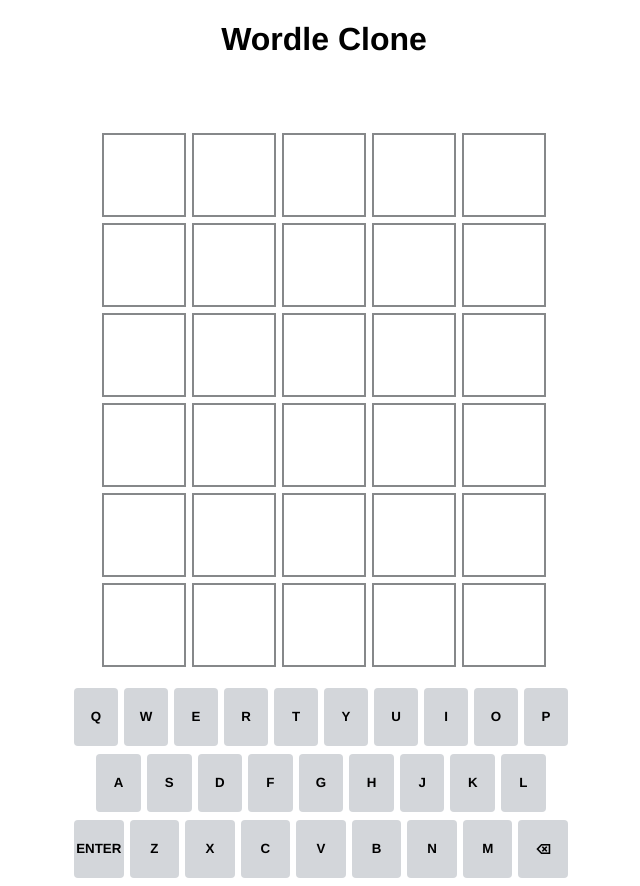
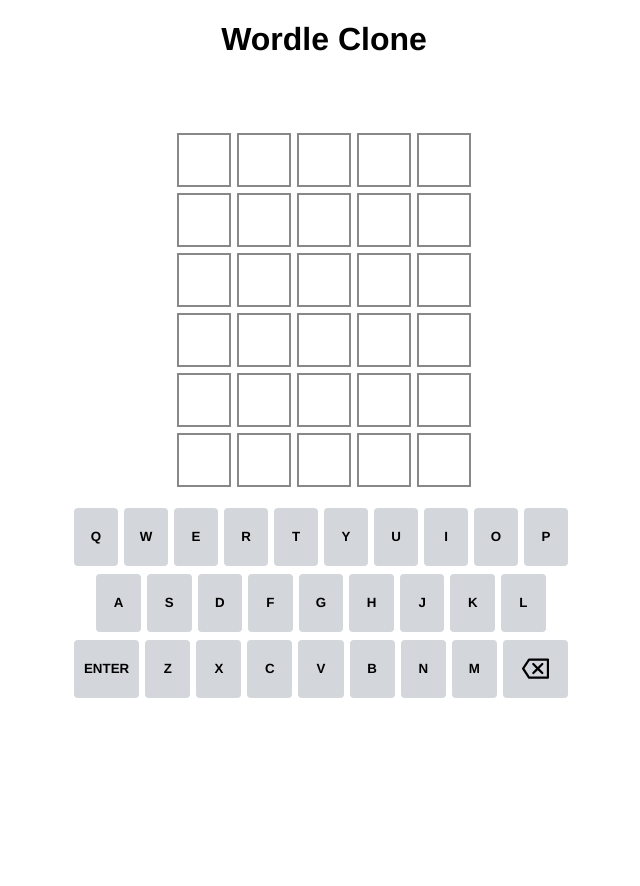
Before and after one commit to dmcruz/react-wordle, a React (Create React App) app: page / in a window 1280 px wide. Shown: the whole page, without its empty margins (316-956 px from the left). After the commit the page ends 800 px from the top, so only its background shows below. Built offline with nearby package versions, Linux system fonts and the light colour scheme.

Commit message:
fix double entering bug

```diff
--- a/src/components/GameCanvas.css
+++ b/src/components/GameCanvas.css
@@ -22,12 +22,15 @@
 
 .no-match {
   background-color: #86888A;
+  color:#fff;
 }
 
 .match {
-  background-color: yellow;
+  background-color: #c9b458;
+  color:#fff;
 }
 
 .exact-match {
-  background-color: yellowgreen;
+  background-color: #6aaa64;
+  color:#fff;
 }
--- a/src/components/GameCanvas.jsx
+++ b/src/components/GameCanvas.jsx
@@ -4,7 +4,6 @@
 import { useDispatch, useSelector } from 'react-redux';
 import {
   addUserWord,
-  clearUserAnswer,
   setIsAnswered,
   setShakeWord,
   setUserAnswer,
@@ -38,10 +37,7 @@
           ) {
             dispatch({ type: 'ADD_USER_WORD_BEGIN' });
             setTimeout(() => {
-              // fix flickering
-              const tmp = userAnswer;
-              dispatch(clearUserAnswer());
-              dispatch(addUserWord(tmp));
+              dispatch(addUserWord(userAnswer));
 
               // reveal the answer
               if (userAnswer === wordAnswer) {
--- a/src/components/Keypad.css
+++ b/src/components/Keypad.css
@@ -11,6 +11,10 @@
 
 .spacer-half{
   flex: 0.5;
+}
+
+.spacer {
+  width: 15px;
 }
 
 @media screen and (max-width: 480px) {
@@ -48,6 +52,16 @@
   -webkit-tap-highlight-color: rgba(0, 0, 0, 0.3);
 }
 
+button.special {
+  padding: 0 10px 0 10px;
+}
+
+@media screen and (max-width: 480px) {
+  button.special {
+    padding: 0;
+  }
+}
+
 button:focus {
   outline: 0;
 }
--- a/src/components/Keypad.jsx
+++ b/src/components/Keypad.jsx
@@ -4,11 +4,11 @@
 const Keypad = () => {
   const r1 = 'qwertyuiop'.split('');
   const r2 = 'asdfghjkl'.split('');
-  const r3 = ['Enter', ...'zxcvbnm⌫'.split('')];
+  const r3 = ['Enter', ...'zxcvbnm'.split(''), 'Backspace'];
 
   const handleClick = (event, code) => {
     let keyCode = code;
-    if (code === '⌫') {
+    if (code === 'Backspace') {
       keyCode = 'Backspace';
     } else if (code === 'Enter') {
       keyCode = 'Enter';
@@ -45,13 +45,27 @@
       {item}
     </button>
   ));
+  const elBackspace = (
+    <>
+      <span className="spacer"></span>
+      <svg viewBox="0 0 512 512">
+        <path d="M490.667 64h-357.59a21.333 21.333 0 0 0-17.848 9.647L3.485 244.314a21.334 21.334 0 0 0 0 23.372l111.744 170.667A21.333 21.333 0 0 0 133.077 448h357.589c11.782 0 21.333-9.551 21.333-21.333V85.333C512 73.551 502.449 64 490.667 64zm-21.334 341.333H144.609L46.833 256l97.776-149.333h324.725v298.666z" />
+        <path d="M198.246 356.418c8.331 8.331 21.839 8.331 30.17 0l70.248-70.248 70.248 70.248c8.331 8.331 21.839 8.331 30.17 0s8.331-21.839 0-30.17L328.834 256l70.248-70.248c8.331-8.331 8.331-21.839 0-30.17s-21.839-8.331-30.17 0l-70.248 70.248-70.248-70.248c-8.331-8.331-21.839-8.331-30.17 0-8.331 8.331-8.331 21.839 0 30.17L268.495 256l-70.248 70.248c-8.332 8.332-8.332 21.839-.001 30.17z" />
+      </svg>
+      <span className="spacer"></span>
+    </>
+  );
   const r3Keys = r3.map((item, index) => (
     <button
-      className={getKeyMode(item)}
+      className={
+        ['enter', 'backspace'].includes(item.toLocaleLowerCase())
+          ? 'special'
+          : getKeyMode(item)
+      }
       key={`r3${index}`}
       onClick={() => handleClick(this, item)}
     >
-      {item}
+      {item === 'Backspace' ? elBackspace : item}
     </button>
   ));
   return (
--- a/src/components/LetterTile.css
+++ b/src/components/LetterTile.css
@@ -1,14 +1,12 @@
 .square {
-  width: 80px;
-  height: 80px;
-  line-height: 80px;
   margin: 3px;
   border-color: #86888A;
   border-width: 2px;
   border-style: solid;
-  font-size: 42pt;
+  font-weight: bold;
   text-transform: uppercase;
 }
+
 @media screen and (min-width: 300px) {
   .square {
     width: 30px;
@@ -24,15 +22,6 @@
     height: 50px;
     line-height: 50px;
     font-size: 35px;
-  }
-}
-
-@media screen and (min-width: 900px) {
-  .square {
-    width: 80px;
-    height: 80px;
-    line-height: 80px;
-    font-size: 42pt;
   }
 }
 
--- a/src/components/WordRow.jsx
+++ b/src/components/WordRow.jsx
@@ -57,31 +57,11 @@
 
   return (
     <div className="word-row">
-      <LetterTile
-        letter={ltr1}
-        mode={getTileMode(ltr1, 0)}
-        isEvaluating={isEvaluating}
-      />
-      <LetterTile
-        letter={ltr2}
-        mode={getTileMode(ltr2, 1)}
-        isEvaluating={isEvaluating}
-      />
-      <LetterTile
-        letter={ltr3}
-        mode={getTileMode(ltr3, 2)}
-        isEvaluating={isEvaluating}
-      />
-      <LetterTile
-        letter={ltr4}
-        mode={getTileMode(ltr4, 3)}
-        isEvaluating={isEvaluating}
-      />
-      <LetterTile
-        letter={ltr5}
-        mode={getTileMode(ltr5, 4)}
-        isEvaluating={isEvaluating}
-      />
+      <LetterTile letter={ltr1} mode={getTileMode(ltr1, 0)} />
+      <LetterTile letter={ltr2} mode={getTileMode(ltr2, 1)} />
+      <LetterTile letter={ltr3} mode={getTileMode(ltr3, 2)} />
+      <LetterTile letter={ltr4} mode={getTileMode(ltr4, 3)} />
+      <LetterTile letter={ltr5} mode={getTileMode(ltr5, 4)} />
     </div>
   );
 };
--- a/src/redux/game/game.action.js
+++ b/src/redux/game/game.action.js
@@ -1,11 +1,6 @@
 export const setWordAnswer = (answer) => ({
   type: 'SET_WORD_ANSWER',
   payload: answer,
-});
-
-export const clearUserAnswer = () => ({
-  type: 'SET_USER_ANSWER',
-  payload: '',
 });
 
 export const setUserAnswer = (userAnswer) => ({
--- a/src/redux/game/game.reducer.js
+++ b/src/redux/game/game.reducer.js
@@ -23,7 +23,19 @@
         isEvaluating: true,
       };
     case 'ADD_USER_WORD':
-      if (state.userAnswers.length < 6) {
+      const len = state.userAnswers.length;
+      if (len < 6) {
+        // prevent duplicates when entering quickly
+        if (
+          len > 0 &&
+          state.userAnswer === '' &&
+          state.userAnswers[len - 1] === action.payload
+        ) {
+          return {
+            ...state,
+            isEvaluating: false,
+          };
+        }
         const correctAnswer = state.wordAnswer;
         const userAnswer = action.payload.split('');
         let exactMatch = [];
@@ -37,6 +49,7 @@
         return {
           ...state,
           isEvaluating: false,
+          userAnswer: '',
           userAnswers: [...state.userAnswers, action.payload],
           keysExactMatch: [...state.keysExactMatch, ...exactMatch],
           keysMatch: [...state.keysMatch, ...match],
```
